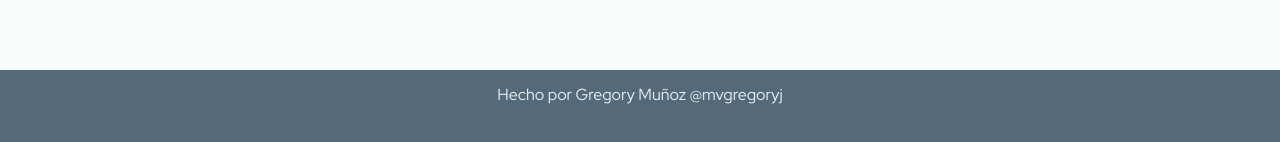
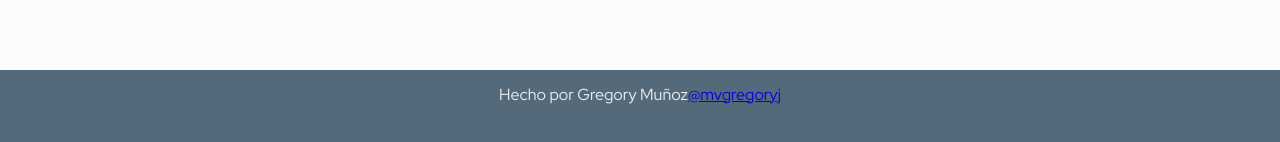
Before and after one commit to mvgregoryj/GregorMovies, a website: page index.html in a window 1280 px wide. Shown: the part 556-698 px from the top of the page. Drawn offline with nearby package versions, Linux system fonts and the light colour scheme; no server answers.

Commit message:
Readme Vistas

```diff
--- a/index.html
+++ b/index.html
@@ -121,7 +121,7 @@
     </article>
   </section>
 
-  <footer>Hecho por Gregory Muñoz @mvgregoryj</footer>
+  <footer>Hecho por Gregory Muñoz <a href="https://github.com/mvgregoryj" target="_blank" rel="noopener noreferrer"> @mvgregoryj</a></footer>
 
   <script src="https://cdn.jsdelivr.net/npm/axios/dist/axios.min.js"></script>
   <script src="./src/secrets.js"></script>
```
Also changed, not shown: README.md, assets/images/category-adventure.jpg (added), assets/images/category-horror.jpg (added), assets/images/home-2.jpg (added), assets/images/home.jpg (added), assets/images/movie-2.jpg (added), assets/images/movie.jpg (added), assets/images/search.jpg (added), assets/images/trends.jpg (added).
